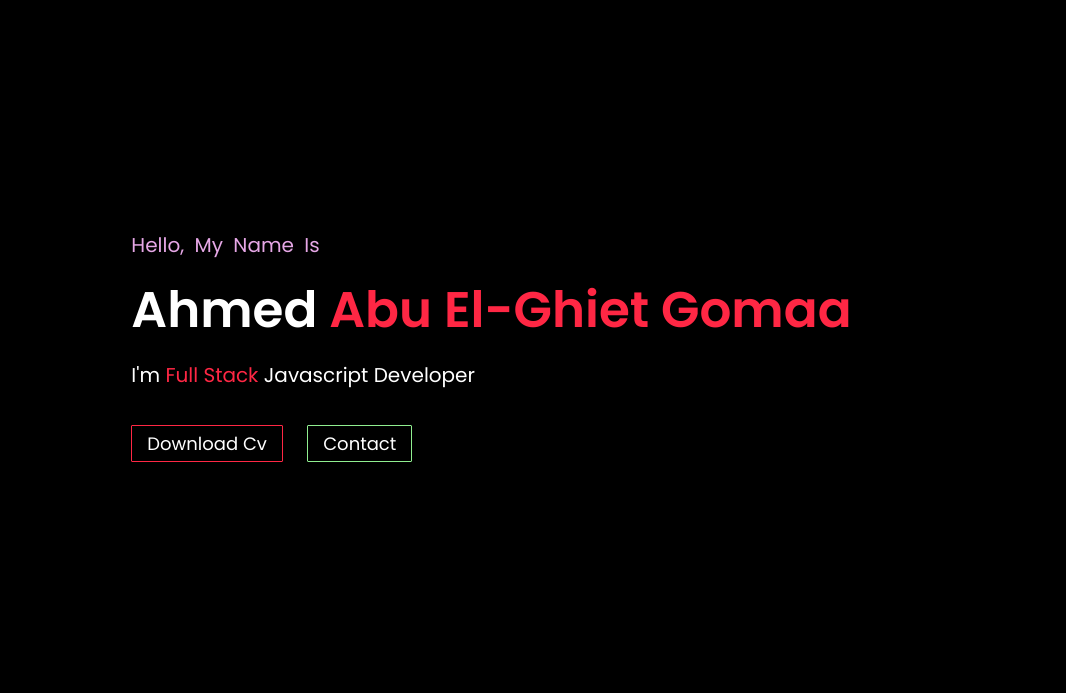
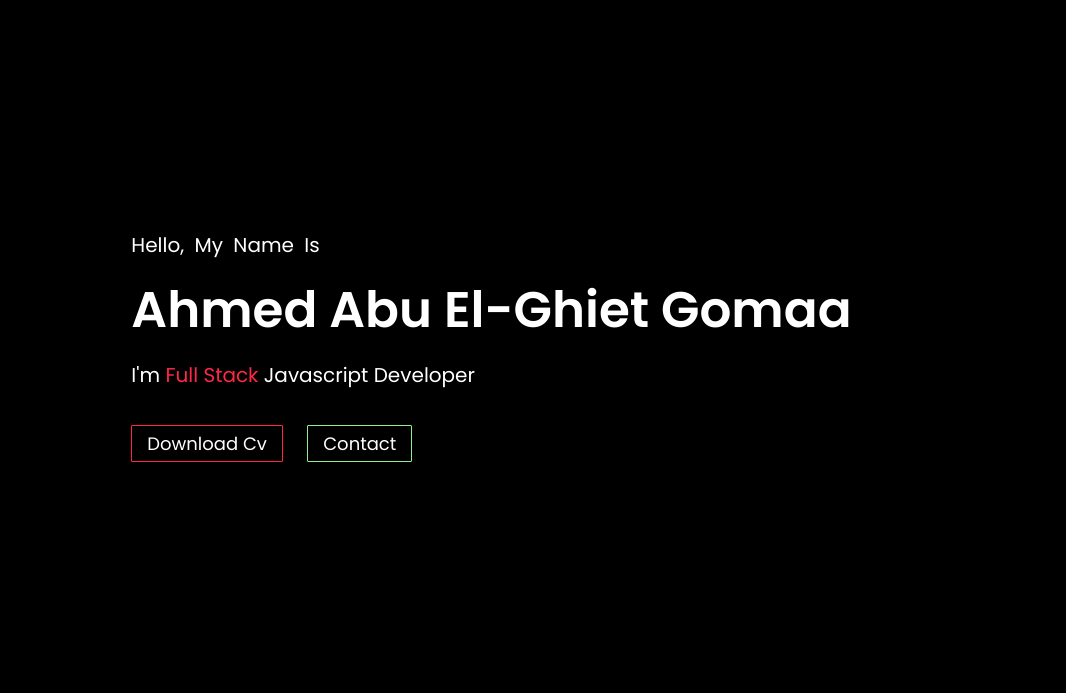
Before and after one commit to ahmed-gomaa2/personal-website, a plain HTML site: page index.html in a window 1280 px wide. Shown: the part 107-800 px from the top of the page, without its empty margins (97-1163 px from the left). Drawn offline with nearby package versions, Linux system fonts and the light colour scheme; a web font is replaced by a local one.

Commit message:
changing some colors

```diff
--- a/css/styles.css
+++ b/css/styles.css
@@ -461,7 +461,7 @@ section {
     font-size: 20px;
     font-family: var(--main-family);
     font-weight: 200;
-    color: #e6a7e6;
+    color: white;
     text-transform: capitalize;
     margin-bottom: 20px;
     word-spacing: 5px;
@@ -488,9 +488,9 @@ section {
     font-weight: 800;
 }
 
-.Main__name span {
-    color: var(--main-color);
-}
+/*.Main__name span {*/
+/*    color: var(--main-color);*/
+/*}*/
 
 .Main__title {
     color: white;
--- a/js/script.js
+++ b/js/script.js
@@ -736,9 +736,8 @@
                         body: JSON.stringify(body)
                     }).then(res => {
                         button.disabled = false;
+                        button.innerHTML = 'Submit';
                         sent = true;
-                        button.innerHTML = 'Submit';
-                        console.log(res);
                         alerts.push({
                                 id: alerts.length - 1 >= 0 ? alerts.length - 1 + 1 : 0,
                                 message: 'Message sent successfully',
```
